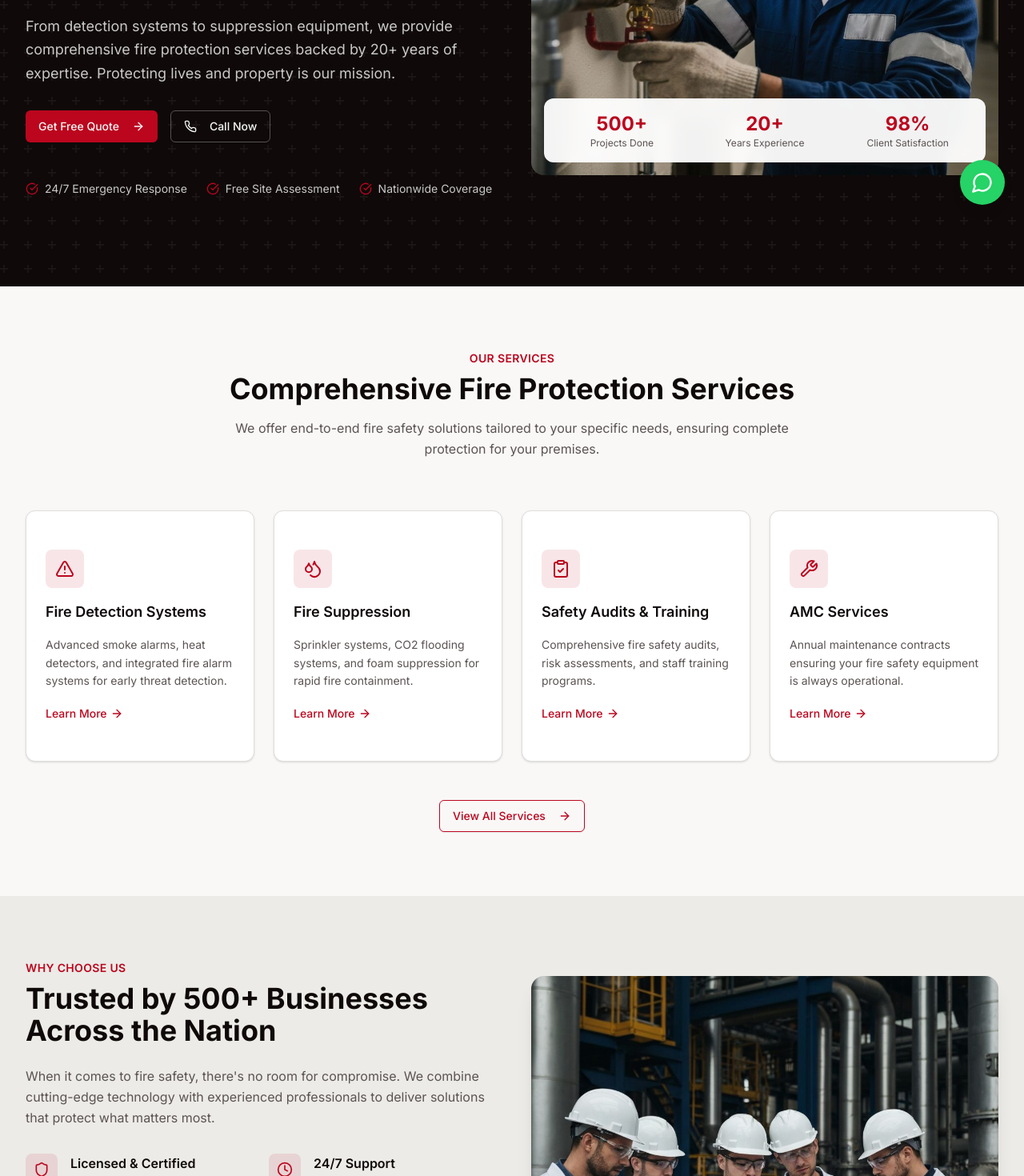
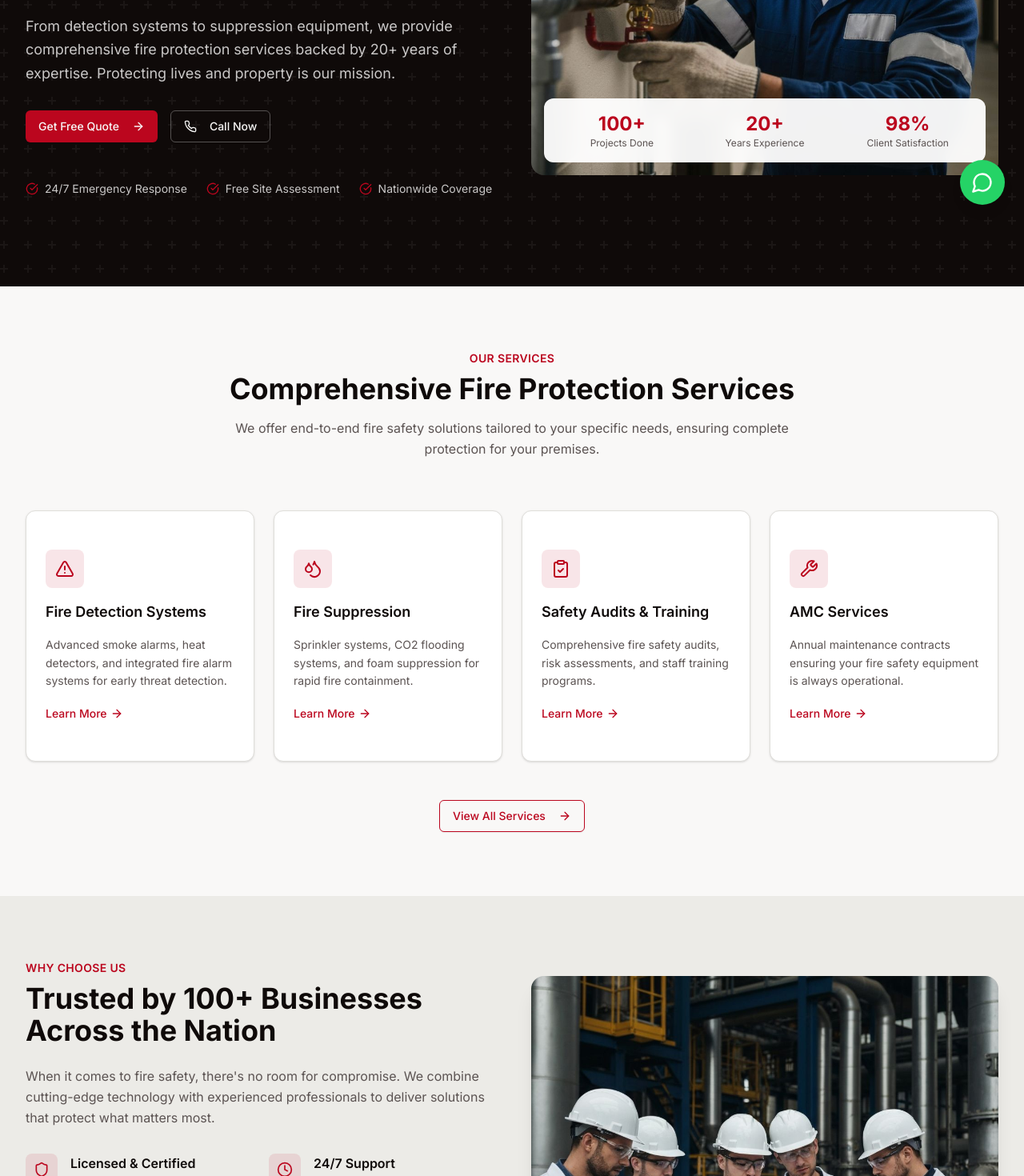
Before and after one commit to vivek-786-star/fire-solution-website, a Next.js app: page / in a window 1280 px wide. Shown: the part 520-1990 px from the top of the page at 80% size. Built offline with nearby package versions, Linux system fonts and the light colour scheme.

Commit message:
Change the project count

```diff
--- a/app/about/page.tsx
+++ b/app/about/page.tsx
@@ -9,7 +9,7 @@ const milestones = [
   { year: "2003", title: "Company Founded", description: "Started with a vision to make fire safety accessible." },
   { year: "2008", title: "ISO Certification", description: "Achieved ISO 9001:2008 quality management certification." },
   { year: "2012", title: "National Expansion", description: "Expanded operations to serve clients nationwide." },
-  { year: "2018", title: "500+ Projects", description: "Completed our 500th successful installation project." },
+  { year: "2018", title: "100+ Projects", description: "Completed our 100th successful installation project." },
   { year: "2023", title: "Industry Leader", description: "Recognized as a leading fire safety solutions provider." },
 ]
 
@@ -121,7 +121,7 @@ export default function AboutPage() {
                     remain unchanged: integrity, quality, and an unwavering commitment to our clients' safety.
                   </p>
                   <p>
-                    Today, we're proud to serve over 500 clients across commercial, industrial, healthcare, and
+                    Today, we're proud to serve over 100 clients across commercial, industrial, healthcare, and
                     hospitality sectors, with a team of certified experts and partnerships with leading equipment
                     manufacturers.
                   </p>
@@ -242,7 +242,7 @@ export default function AboutPage() {
                 </div>
                 <div className="bg-muted p-8 rounded-xl flex flex-col items-center justify-center text-center">
                   <Users className="h-12 w-12 text-primary mb-4" />
-                  <p className="text-3xl font-bold text-foreground">500+</p>
+                  <p className="text-3xl font-bold text-foreground">100+</p>
                   <p className="text-sm text-muted-foreground">Happy Clients</p>
                 </div>
                 <div className="bg-muted p-8 rounded-xl flex flex-col items-center justify-center text-center">
--- a/app/projects/page.tsx
+++ b/app/projects/page.tsx
@@ -139,7 +139,7 @@ export default function ProjectsPage() {
           <div className="max-w-7xl mx-auto px-4 sm:px-6 lg:px-8">
             <div className="grid grid-cols-2 md:grid-cols-4 gap-8 text-center">
               <div>
-                <p className="text-3xl font-bold text-primary">500+</p>
+                <p className="text-3xl font-bold text-primary">100+</p>
                 <p className="text-sm text-muted-foreground">Projects Completed</p>
               </div>
               <div>
--- a/components/home/hero-section.tsx
+++ b/components/home/hero-section.tsx
@@ -76,7 +76,7 @@ export function HeroSection() {
               <div className="absolute bottom-4 left-4 right-4 bg-card/95 backdrop-blur-sm rounded-xl p-4">
                 <div className="grid grid-cols-3 gap-4 text-center">
                   <div>
-                    <p className="text-2xl font-bold text-primary">500+</p>
+                    <p className="text-2xl font-bold text-primary">100+</p>
                     <p className="text-xs text-muted-foreground">Projects Done</p>
                   </div>
                   <div>
--- a/components/home/why-choose-us.tsx
+++ b/components/home/why-choose-us.tsx
@@ -43,7 +43,7 @@ export function WhyChooseUs() {
           <div>
             <p className="text-sm font-semibold text-primary uppercase tracking-wide mb-2">Why Choose Us</p>
             <h2 className="text-3xl sm:text-4xl font-bold text-foreground mb-6 text-balance">
-              Trusted by 500+ Businesses Across the Nation
+              Trusted by 100+ Businesses Across the Nation
             </h2>
             <p className="text-muted-foreground leading-relaxed mb-8">
               When it comes to fire safety, there's no room for compromise. We combine cutting-edge technology with
```
